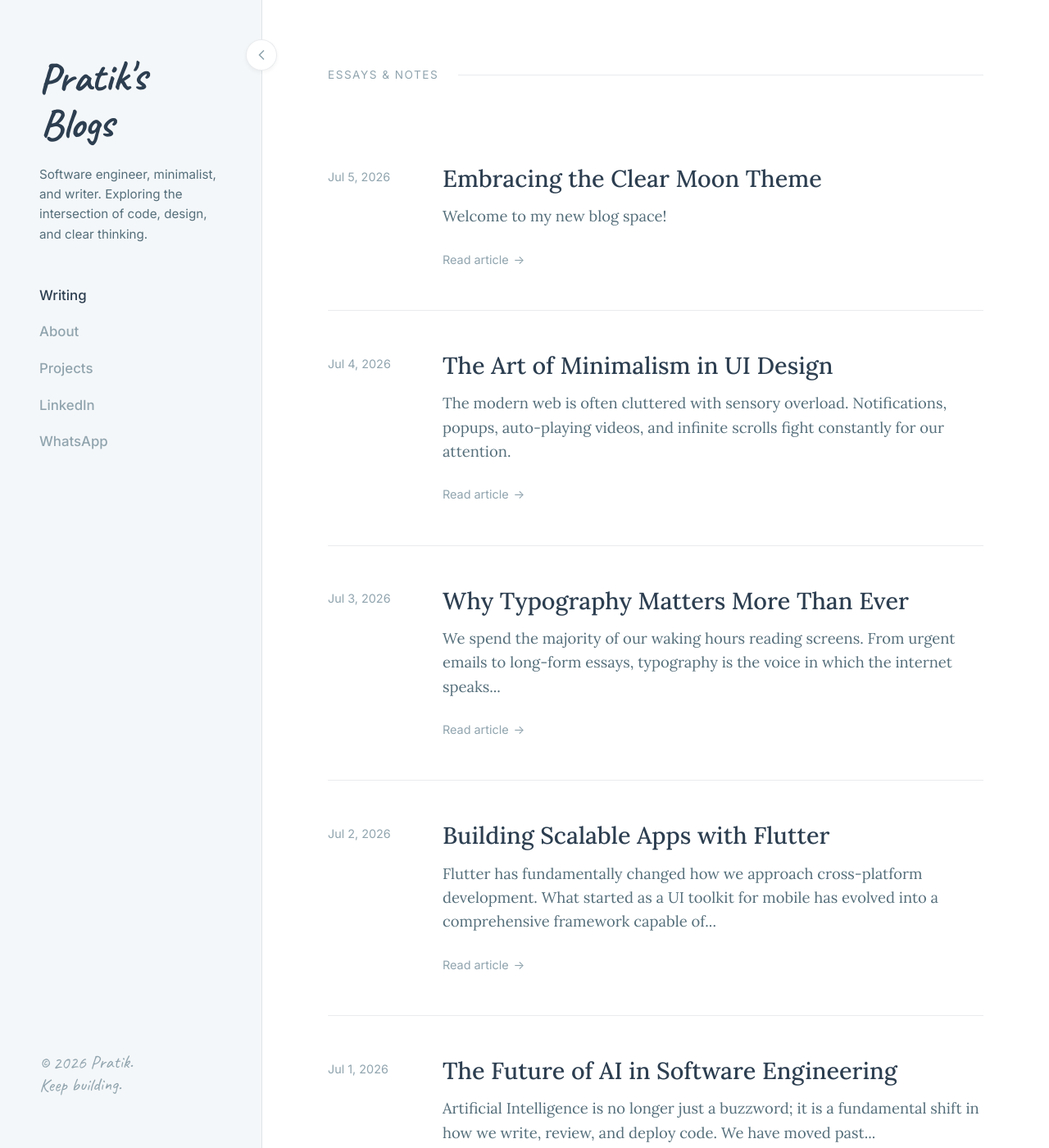
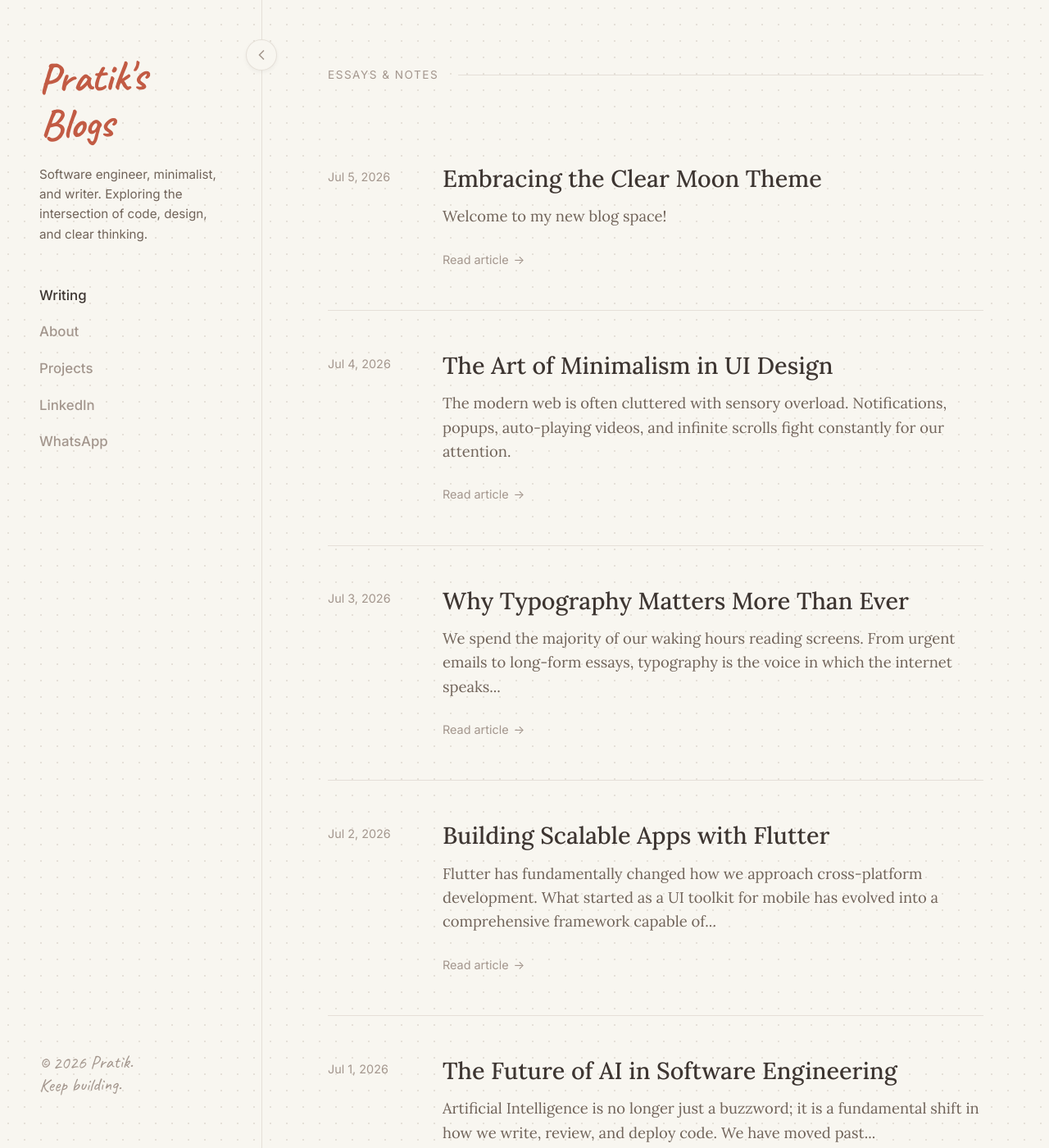
Before and after one commit to Pratikdate/blogs, a Jekyll site: the page built from index.html, in a window 1280 px wide and 1400 px high. Shown: the whole window at 82% size. Built offline with Jekyll 4.4.1, drawn with Linux system fonts in a browser that asks for light colours.

Commit message:
Update aesthetic to warm cream dot-grid with terracotta accent matching provided image

```diff
--- a/assets/css/style.css
+++ b/assets/css/style.css
@@ -1,15 +1,14 @@
-/* Clear Moon Lite Theme Variables */
+/* Dot Grid "Moon Lite" Theme Variables */
 :root {
-    --bg-sidebar: #f4f7f9; /* Very soft, cool moon-grey/blue */
-    --bg-content: #ffffff; /* Pure crisp white */
-    --text-primary: #2c3e50; /* Deep midnight blue */
-    --text-secondary: #546e7a;
-    --text-muted: #90a4ae;
+    --bg-content: #f8f6f0; /* Warm cream from the image */
+    --text-primary: #3d3531; /* Warm dark brown/black */
+    --text-secondary: #706359;
+    --text-muted: #a3968d;
 
-    --border-color: rgba(44, 62, 80, 0.1);
-    --border-hover: rgba(44, 62, 80, 0.25);
+    --border-color: rgba(200, 190, 180, 0.4); /* For dots and lines */
+    --border-hover: rgba(200, 190, 180, 0.8);
 
-    --accent: #3a86ff; /* A vibrant, clear blue accent */
+    --accent: #c25b44; /* Terracotta / Rust from the handwriting in image */
 
     --font-sans: 'Inter', -apple-system, BlinkMacSystemFont, "Segoe UI", Roboto, sans-serif;
     --font-serif: 'Lora', Georgia, Cambria, "Times New Roman", Times, serif;
@@ -26,6 +25,8 @@
 
 body {
     background-color: var(--bg-content);
+    background-image: radial-gradient(var(--border-color) 1px, transparent 1px);
+    background-size: 20px 20px; /* The spacing of the dot grid */
     color: var(--text-primary);
     font-family: var(--font-serif);
     line-height: 1.7;
@@ -48,7 +49,7 @@ body {
 
 /* Sidebar Panel */
 .sidebar {
-    background-color: var(--bg-sidebar);
+    background-color: transparent;
     padding: 2.5rem;
     border-bottom: 1px solid var(--border-color);
 }
@@ -108,7 +109,7 @@ body {
 
     body.sidebar-collapsed .sidebar-toggle {
         right: -3.5rem;
-        background: var(--bg-sidebar);
+        background: var(--bg-content);
         box-shadow: 0 2px 8px rgba(0,0,0,0.1);
     }
 
@@ -133,7 +134,7 @@ body {
     font-weight: 700;
     line-height: 1.1;
     text-decoration: none;
-    color: var(--text-primary);
+    color: var(--accent); /* Brand matches the terracotta writing in the image */
     display: block;
     margin-bottom: 1.5rem;
     letter-spacing: -0.5px;
@@ -179,7 +180,7 @@ body {
 /* Right Content Pane */
 .content-pane {
     flex: 1;
-    background-color: var(--bg-content);
+    background-color: transparent;
     padding: 3rem 2rem;
     min-width: 0; /* Prevents flex blowout */
 }
```
